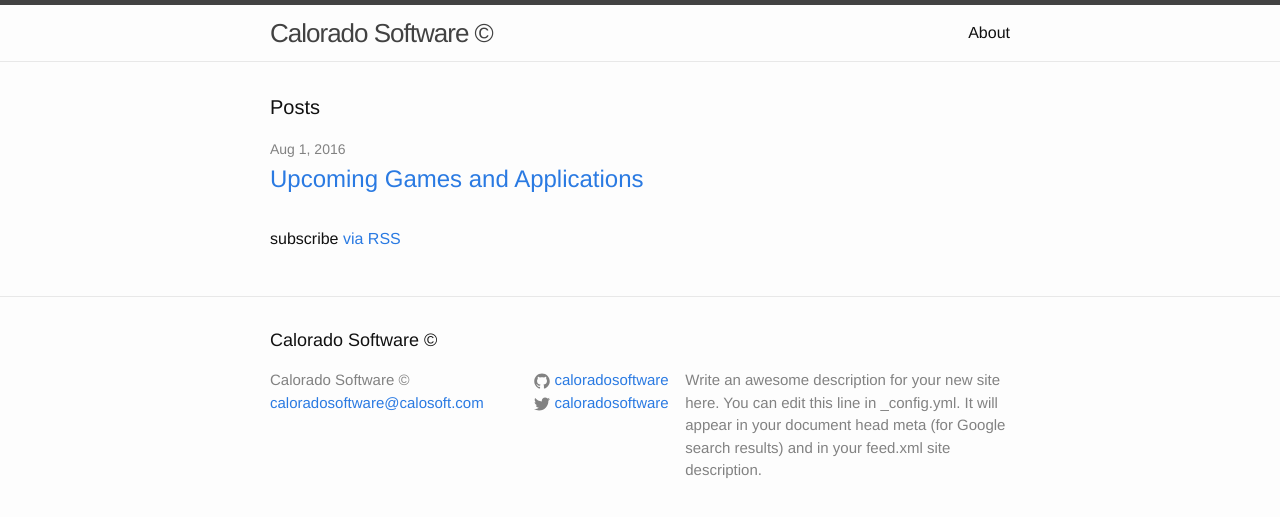
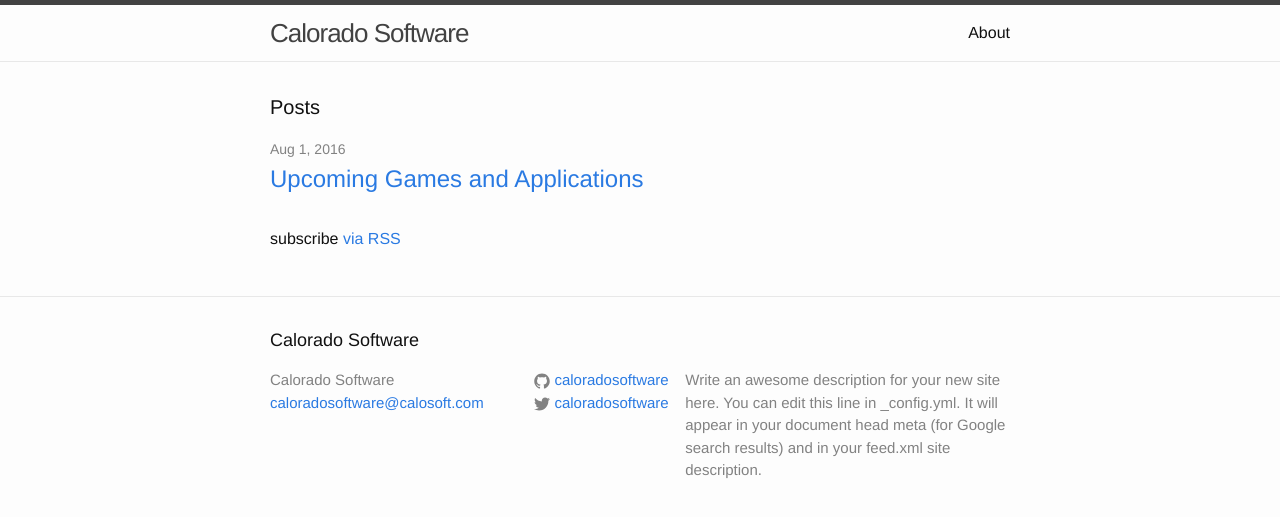
Before and after one commit to jwyazuardi/mug, a Jekyll site: the page built from index.html, in a window 1280 px wide. Shown: the top 517 px of the page. Built offline with Jekyll 4.4.1, drawn with Linux system fonts in a browser that asks for light colours; part of the change alters nothing that is shown.

```diff
--- a/_config.yml
+++ b/_config.yml
@@ -6,7 +6,7 @@
 # 'jekyll serve'. If you change this file, please restart the server process.
 
 # Site settings
-title: Calorado Software &copy;
+title: Calorado Software
 email: caloradosoftware@calosoft.com
 description: > # this means to ignore newlines until "baseurl:"
   Write an awesome description for your new site here. You can edit this
```
